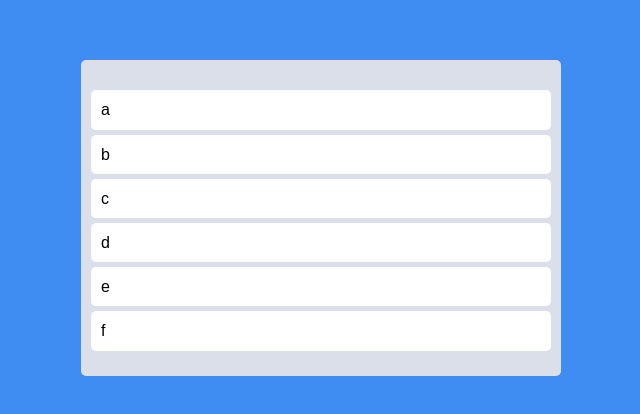
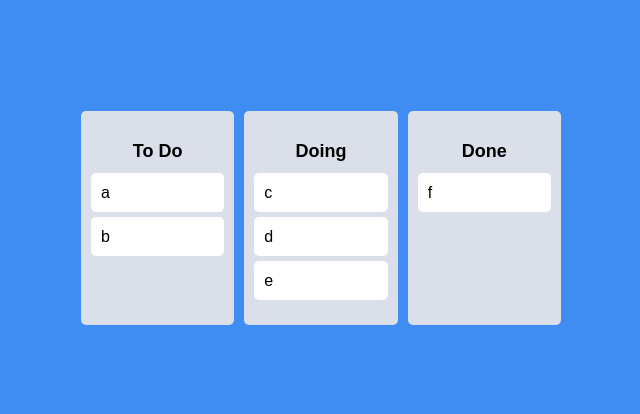
Before and after one commit to BOO-0-K/project-tracker, a React (Create React App) app: page / in a window 1280 px wide. Shown: the part 182-596 px from the top of the page, without its empty margins (319-959 px from the left). Built offline with nearby package versions, Linux system fonts and the light colour scheme.

Commit message:
[CNG] Multi Boards Movement

```diff
--- a/src/App.tsx
+++ b/src/App.tsx
@@ -1,5 +1,7 @@
 import styled from "styled-components";
 import DroppableBoard from "./components/DroppableBoard";
+import { useRecoilState } from "recoil";
+import { toDoState } from "./atoms";
 
 const Wrapper = styled.div`
   display: flex;
@@ -14,15 +16,19 @@ const Wrapper = styled.div`
 const Layer = styled.div`
   display: grid;
   width: 100%;
-  grid-template-columns: repeat(1, 1fr);
+  gap: 10px;
+  grid-template-columns: repeat(3, 1fr);
 `;
 
 function App() {
+  const [toDos, setToDos] = useRecoilState(toDoState);
 
   return (
     <Wrapper>
       <Layer>
-        <DroppableBoard />
+        {
+          Object.keys(toDos).map(boardId => <DroppableBoard key={boardId} toDos={toDos[boardId]} setToDos={setToDos} boardId={boardId} allBoards={toDos} />)
+        }
       </Layer>
     </Wrapper>
   );
--- a/src/atoms.tsx
+++ b/src/atoms.tsx
@@ -4,7 +4,15 @@ export enum ItemType {
     "CARD" = "CARD",
 }
 
-export const toDoState = atom({
+export interface IToDoState {
+    [key: string]: string[];
+}
+
+export const toDoState = atom<IToDoState>({
     key: "toDo",
-    default: ["a", "b", "c", "d", "e", "f"],
+    default: {
+        "To Do": ["a", "b"],
+        Doing: ["c", "d", "e"],
+        Done: ["f"],
+    },
 });
--- a/src/components/DraggableCard.tsx
+++ b/src/components/DraggableCard.tsx
@@ -1,45 +1,64 @@
 import { useDrag, useDrop } from "react-dnd";
 import styled from "styled-components";
 import { ItemType } from "../atoms";
+import React from "react";
 
-const Card = styled.div`
+const Wrapper = styled.div`
+    &:last-child {
+        flex-grow: 1;
+    }
+`;
+
+const Card = styled.div<{ isDragging: boolean }>`
   border-radius: 5px;
   margin-bottom: 5px;
-  padding: 10px 10px;
-  background-color: ${(props) => props.theme.cardColor};
+  padding: 10px;
+  background-color: ${(props) => props.isDragging ? "#e4f2ff" : props.theme.cardColor};
 `;
 
 interface IDrag {
     fromIndex: number;
     toIndex: number;
+    sourceId: string;
+    targetId: string;
 }
 
 interface IDraggableCardProps {
     toDo: string;
     index: number;
+    boardId: string;
     onDragEnd: (args: IDrag) => void;
 }
 
-function DraggableCard({ toDo, index, onDragEnd }: IDraggableCardProps) {
-    const [, drag] = useDrag({
+function DraggableCard({ toDo, index, boardId, onDragEnd }: IDraggableCardProps) {
+    const [{ isDragging }, drag] = useDrag({
         type: ItemType.CARD,
-        item: { index },
+        item: { index, boardId },
+        collect: (monitor) => ({
+            isDragging: monitor.isDragging(),
+        }),
     });
 
       const [, drop] = useDrop({
         accept: ItemType.CARD,
-        drop(item: { index: number }) {
-          if (item.index !== index) {
-            onDragEnd({ fromIndex: item.index, toIndex: index });
-          }
+        drop(item: { index: number, boardId: string }) {
+            onDragEnd({
+                fromIndex:
+                item.index,
+                toIndex: index,
+                sourceId: item.boardId,
+                targetId: boardId,
+            });
         },
     });
 
-      return (
-        <Card ref={(node) => drag(drop(node))}>
-          {toDo}
-        </Card>
+    return (
+        <Wrapper ref={drop}>
+            <Card ref={drag} isDragging={isDragging}>
+            {toDo}
+            </Card>
+        </Wrapper>
     );
 }
 
-export default DraggableCard;
+export default React.memo(DraggableCard);
--- a/src/components/DroppableBoard.tsx
+++ b/src/components/DroppableBoard.tsx
@@ -1,8 +1,7 @@
 import styled from "styled-components";
-import { ItemType, toDoState } from "../atoms";
+import { ItemType, IToDoState } from "../atoms";
 import { useDrop } from "react-dnd";
 import DraggableCard from "./DraggableCard";
-import { useRecoilState } from "recoil";
 
 const Board = styled.div`
   padding: 20px 10px;
@@ -10,34 +9,81 @@ const Board = styled.div`
   background-color: ${(props) => props.theme.boardColor};
   border-radius: 5px;
   min-height: 200px;
+  display: flex;
+  flex-direction: column;
+  overflow: hidden;
+`;
+
+const Title = styled.h2`
+  text-align: center;
+  font-weight: 600;
+  margin-bottom: 10px;
+  font-size:18px;
 `;
 
 interface IDrag {
     fromIndex: number;
     toIndex: number;
+    sourceId: string;
+    targetId: string;
 }
 
-function DroppableBoard() {
-    const [toDos, setToDos] = useRecoilState(toDoState);
+interface IDroppableBoardProps {
+  toDos: string[];
+  setToDos: React.Dispatch<React.SetStateAction<IToDoState>>;
+  boardId: string;
+  allBoards: IToDoState;
+}
 
-    const onDragEnd = ({ fromIndex, toIndex }: IDrag) => {
-        setToDos((oldToDos) => {
-          const toDosCopy = [...oldToDos];
-          const [draggableId] = toDosCopy.splice(fromIndex, 1);
-          toDosCopy.splice(toIndex, 0, draggableId);
-          return toDosCopy;
+function DroppableBoard({ toDos, setToDos, boardId, allBoards }: IDroppableBoardProps) {
+    const onDragEnd = ({ fromIndex, toIndex, sourceId, targetId }: IDrag) => {
+        if (sourceId === targetId) {
+            setToDos((allBoards) => {
+                const boardCopy = [...allBoards[sourceId]];
+                const [draggableId] = boardCopy.splice(fromIndex, 1);
+                boardCopy.splice(toIndex, 0, draggableId);
+                return {
+                  ...allBoards,
+                  [sourceId]: boardCopy,
+                };
             });
+        } else {
+            setToDos((allBoards) => {
+              const sourceBoard = [...allBoards[sourceId]];
+              const targetBoard = [...allBoards[targetId]];
+              const [draggableId] = sourceBoard.splice(fromIndex, 1);
+              targetBoard.splice(toIndex, 0, draggableId);
+              return {
+                ...allBoards,
+                [sourceId]: sourceBoard,
+                [targetId]: targetBoard,
+              };
+            });
+        }
     };
 
     const [, drop] = useDrop({
         accept: ItemType.CARD,
+        drop(item: { index: number, boardId: string }) {
+            const index = allBoards[boardId].length;
+            if (index === 0) {
+              onDragEnd({
+                  fromIndex:
+                  item.index,
+                  toIndex: index,
+                  sourceId: item.boardId,
+                  targetId: boardId,
+              });
+            }
+        },
     });
 
     return (
         <Board ref={drop}>
+            <Title>{boardId}</Title>
             {
                 toDos.map((toDo, index) => (
-              <DraggableCard key={index} toDo={toDo} index={index} onDragEnd={onDragEnd} />
+                    <DraggableCard key={index} toDo={toDo} index={index} boardId={boardId} onDragEnd={onDragEnd} />
                 ))
             }
         </Board>
```
Lines whose indentation alone changed are shown as unchanged.
